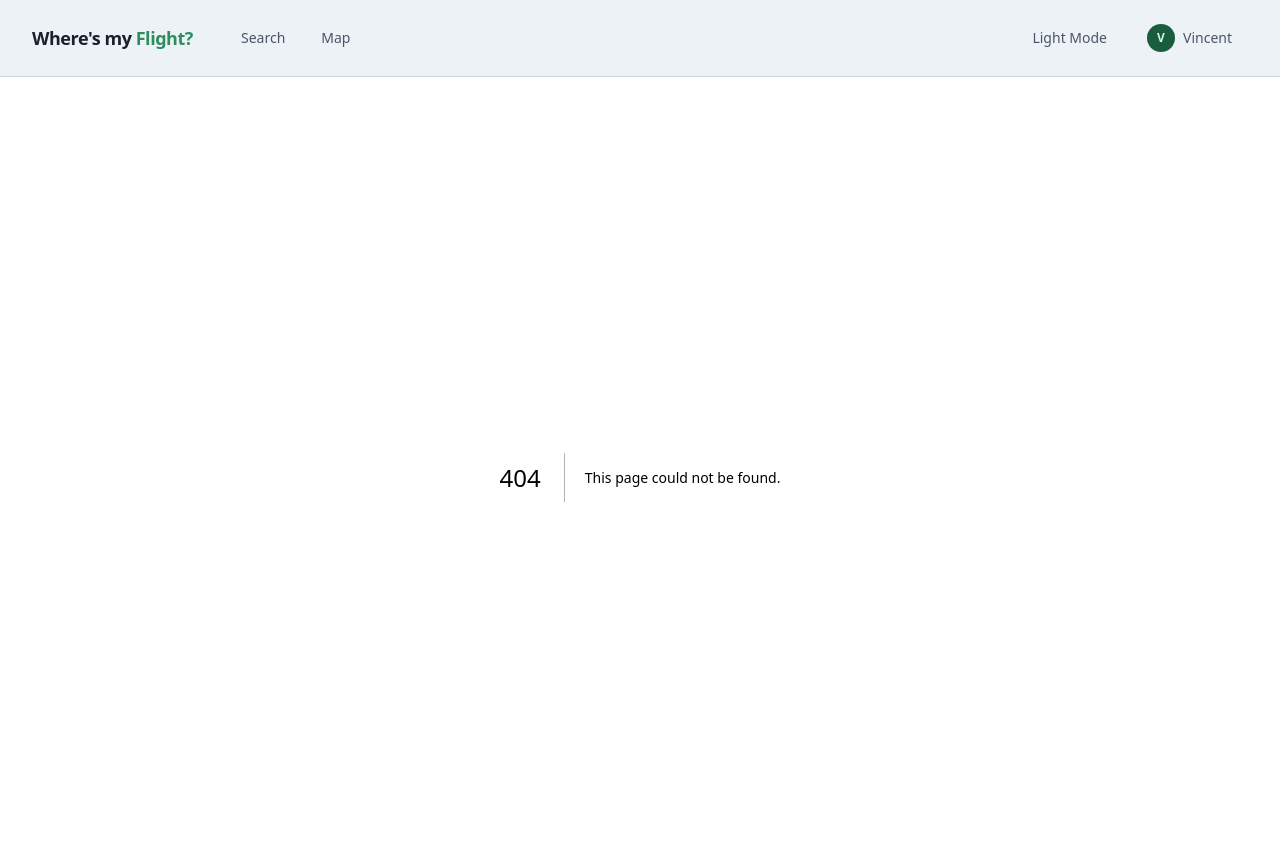
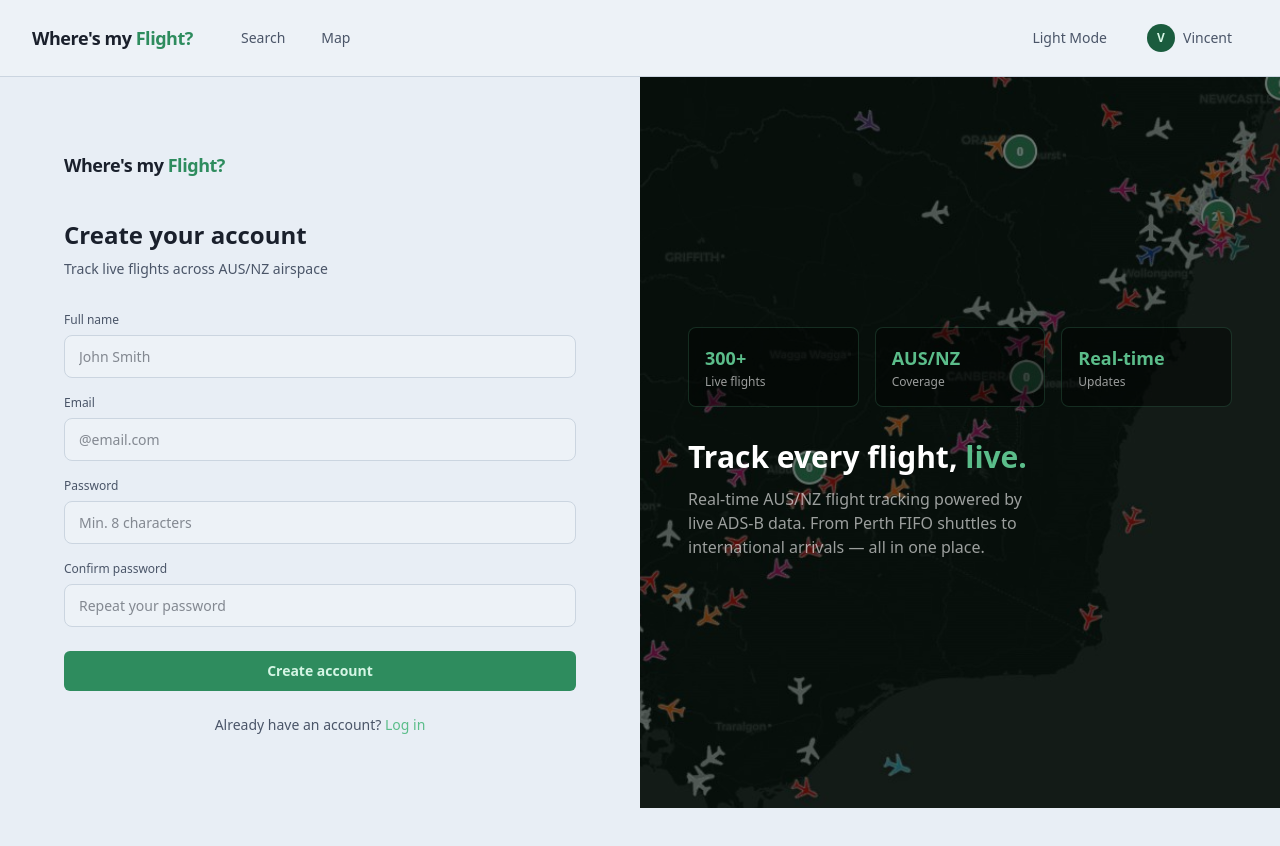
Before and after one commit to Squ1nty/flight-tracking-dashboard, a Next.js app: page /register in a window 1280 px wide. Before the commit this address had no page. Shown: the top 846 px of the page. After the commit the page ends 808 px from the top, so only its background shows below. Built offline with nearby package versions, Linux system fonts and the light colour scheme.

Commit message:
Adding a register form page split between client and server side components.

```diff
--- /dev/null
+++ b/app/register/RegisterForm.tsx
@@ -0,0 +1,170 @@
+// app/register/RegisterForm.tsx
+'use client'
+
+import { useState } from 'react'
+import { useRouter } from 'next/navigation'
+
+export default function RegisterForm() {
+  const router = useRouter()
+  const [form, setForm] = useState({
+    name: '',
+    email: '',
+    password: '',
+    confirmPassword: '',
+  })
+  const [error, setError] = useState<string | null>(null)
+  const [loading, setLoading] = useState(false)
+
+  const handleChange = (e: React.ChangeEvent<HTMLInputElement>) => {
+    setForm(prev => ({ ...prev, [e.target.name]: e.target.value }))
+  }
+
+  const handleSubmit = async (e: React.FormEvent) => {
+    e.preventDefault()
+    setError(null)
+
+    if (form.password !== form.confirmPassword) {
+      setError('Passwords do not match')
+      return
+    }
+
+    if (form.password.length < 8) {
+      setError('Password must be at least 8 characters')
+      return
+    }
+
+    setLoading(true)
+
+    try {
+      const res = await fetch('/api/register', {
+        method: 'POST',
+        headers: { 'Content-Type': 'application/json' },
+        body: JSON.stringify({
+          name: form.name,
+          email: form.email,
+          password: form.password,
+        }),
+      })
+
+      const data = await res.json()
+
+      if (!res.ok) {
+        setError(data.error ?? 'Something went wrong')
+        return
+      }
+
+      router.push('/login?registered=true')
+    } catch (err) {
+      setError('Something went wrong — please try again')
+    } finally {
+      setLoading(false)
+    }
+  }
+
+  const inputStyle = {
+    width: '100%',
+    padding: '10px 14px',
+    borderRadius: '8px',
+    border: '0.5px solid var(--bg-border)',
+    background: 'var(--bg-surface)',
+    color: 'var(--text-primary)',
+    fontSize: '14px',
+    outline: 'none',
+  }
+
+  const labelStyle = {
+    fontSize: '12px',
+    fontWeight: '500',
+    color: 'var(--text-secondary)',
+    marginBottom: '6px',
+    display: 'block',
+  }
+
+  return (
+    <form onSubmit={handleSubmit} className="flex flex-col gap-4">
+      {/* Name */}
+      <div>
+        <label htmlFor="name" style={labelStyle}>Full name</label>
+        <input
+          id="name"
+          name="name"
+          type="text"
+          placeholder="John Smith"
+          required
+          value={form.name}
+          onChange={handleChange}
+          style={inputStyle}
+        />
+      </div>
+
+      {/* Email */}
+      <div>
+        <label htmlFor="email" style={labelStyle}>Email</label>
+        <input
+          id="email"
+          name="email"
+          type="email"
+          placeholder="@email.com"
+          required
+          value={form.email}
+          onChange={handleChange}
+          style={inputStyle}
+        />
+      </div>
+
+      {/* Password */}
+      <div>
+        <label htmlFor="password" style={labelStyle}>Password</label>
+        <input
+          id="password"
+          name="password"
+          type="password"
+          placeholder="Min. 8 characters"
+          required
+          value={form.password}
+          onChange={handleChange}
+          style={inputStyle}
+        />
+      </div>
+
+      {/* Confirm password */}
+      <div>
+        <label htmlFor="confirmPassword" style={labelStyle}>Confirm password</label>
+        <input
+          id="confirmPassword"
+          name="confirmPassword"
+          type="password"
+          placeholder="Repeat your password"
+          required
+          value={form.confirmPassword}
+          onChange={handleChange}
+          style={inputStyle}
+        />
+      </div>
+
+      {/* Error */}
+      {error && (
+        <p
+          className="text-sm px-3 py-2 rounded-md"
+          style={{ background: '#2d0f0e', color: '#f85149' }}
+        >
+          {error}
+        </p>
+      )}
+
+      {/* Submit */}
+      <button
+        type="submit"
+        disabled={loading}
+        className="w-full py-2.5 rounded-md text-sm font-semibold transition-all duration-200 mt-2"
+        style={{
+          background: loading ? 'var(--bg-hover)' : 'var(--jade-600)',
+          color: loading ? 'var(--text-muted)' : 'var(--jade-100)',
+          cursor: loading ? 'not-allowed' : 'pointer',
+        }}
+      >
+        {loading ? 'Creating account...' : 'Create account'}
+      </button>
+    </form>
+  )
+}
--- /dev/null
+++ b/app/register/page.tsx
@@ -0,0 +1,112 @@
+// app/register/page.tsx
+import Link from 'next/link'
+import RegisterForm from './RegisterForm'
+
+export default function RegisterPage() {
+  return (
+    <div className="h-[calc(100vh-69px)] flex">
+
+      {/* Left — Register form */}
+      <div
+        className="w-full md:w-1/2 flex flex-col justify-center px-8 md:px-16 py-12"
+        style={{ background: 'var(--bg-page)' }}
+      >
+        {/* Logo */}
+        <Link href="/" className="mb-10 inline-block">
+          <span className="text-lg font-extrabold tracking-tight">
+            <span style={{ color: 'var(--text-primary)' }}>Where's my </span>
+            <span style={{ color: 'var(--jade-600)' }}>Flight?</span>
+          </span>
+        </Link>
+
+        <h1
+          className="text-2xl font-extrabold mb-2"
+          style={{ color: 'var(--text-primary)' }}
+        >
+          Create your account
+        </h1>
+        <p className="text-sm mb-8" style={{ color: 'var(--text-secondary)' }}>
+          Track live flights across AUS/NZ airspace
+        </p>
+
+        <RegisterForm />
+
+        <p className="text-sm mt-6 text-center" style={{ color: 'var(--text-secondary)' }}>
+          Already have an account?{' '}
+          <Link
+            href="/login"
+            className="font-medium"
+            style={{ color: 'var(--jade-400)' }}
+          >
+            Log in
+          </Link>
+        </p>
+      </div>
+
+      {/* Right — Map preview with stats overlay */}
+      <div className="hidden md:flex md:items-center md:w-1/2 relative overflow-hidden">
+
+        {/* Map screenshot background */}
+        <img
+          src="/map-preview.jpg"
+          alt="Live flight map"
+          className="absolute inset-0 w-full h-full object-cover"
+        />
+
+        {/* Dark overlay */}
+        <div
+          className="absolute inset-0"
+          style={{ background: 'rgba(0,0,0,0.55)' }}
+        />
+
+        {/* Jade tint overlay */}
+        <div
+          className="absolute inset-0"
+          style={{ background: 'rgba(46,140,94,0.08)' }}
+        />
+
+        {/* Content */}
+        <div className="relative z-10 flex flex-col justify-end p-12 w-full">
+
+          {/* Stats */}
+          <div className="grid grid-cols-3 gap-4 mb-8">
+            {[
+              { value: '300+', label: 'Live flights' },
+              { value: 'AUS/NZ', label: 'Coverage' },
+              { value: 'Real-time', label: 'Updates' },
+            ].map(stat => (
+              <div
+                key={stat.label}
+                className="rounded-lg p-4"
+                style={{ background: 'rgba(0,0,0,0.4)', border: '0.5px solid rgba(91,189,138,0.2)' }}
+              >
+                <p
+                  className="text-lg font-extrabold mb-0.5"
+                  style={{ color: '#5bbd8a' }}
+                >
+                  {stat.value}
+                </p>
+                <p className="text-xs" style={{ color: 'rgba(255,255,255,0.6)' }}>
+                  {stat.label}
+                </p>
+              </div>
+            ))}
+          </div>
+
+          {/* Tagline */}
+          <h2
+            className="text-3xl font-extrabold mb-3"
+            style={{ color: '#ffffff' }}
+          >
+            Track every flight,{' '}
+            <span style={{ color: '#5bbd8a' }}>live.</span>
+          </h2>
+          <p style={{ color: 'rgba(255,255,255,0.6)', maxWidth: '360px' }}>
+            Real-time AUS/NZ flight tracking powered by live ADS-B data.
+            From Perth FIFO shuttles to international arrivals — all in one place.
+          </p>
+        </div>
+      </div>
+    </div>
+  )
+}
```
